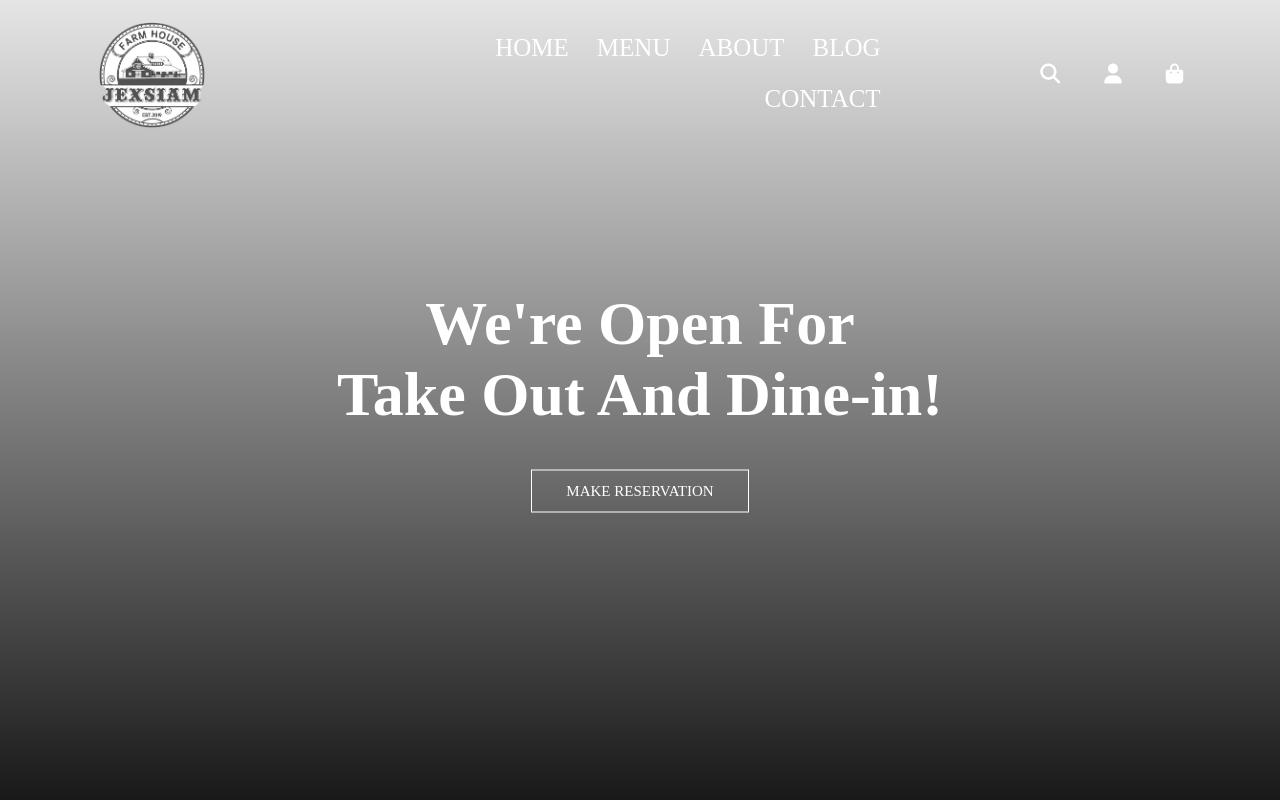
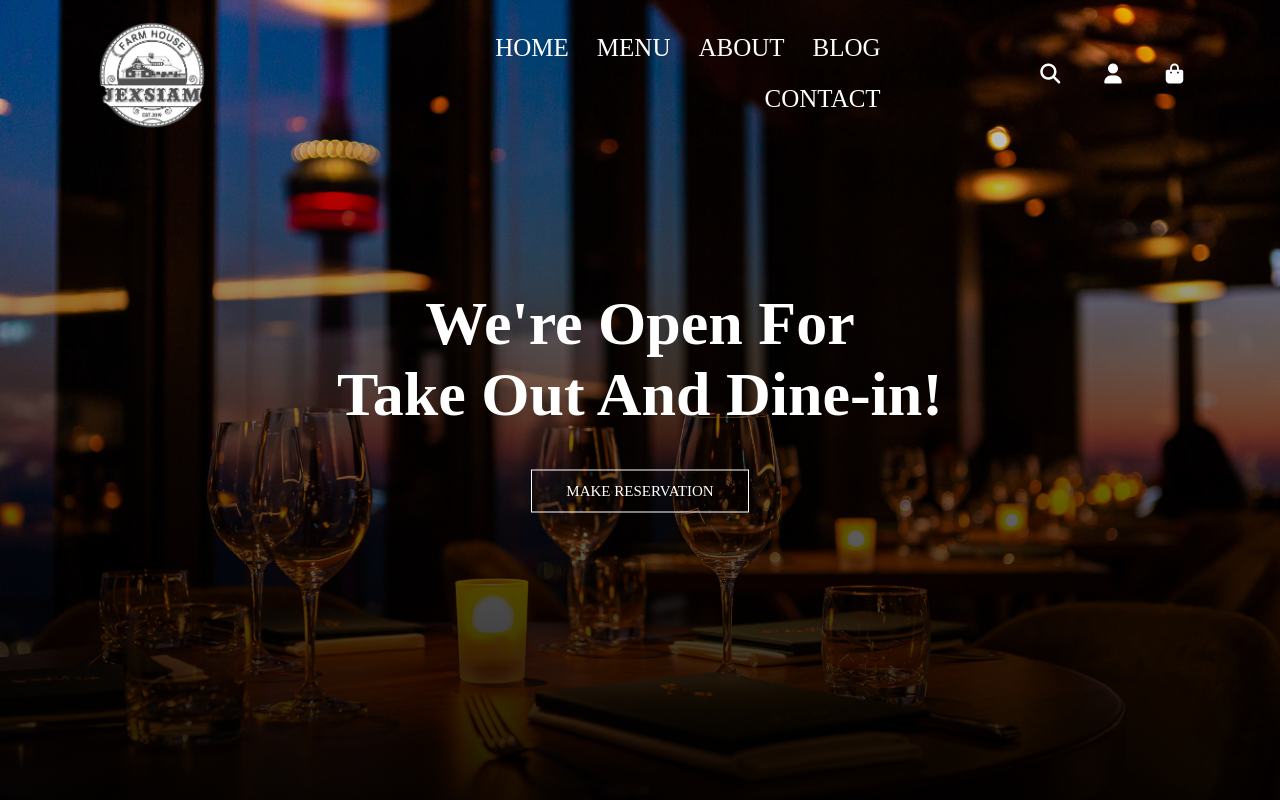
Before and after one commit to tuan1507/BWD-Demo, a plain HTML site: page index.html in a window 1280 px wide. Shown: the top 800 px of the page. Drawn offline with Linux system fonts and the light colour scheme; files that its build step writes are made by us from their sources; files whose address does not match are found by name.

Commit message:
Update main.css

```diff
--- a/asset/css/main.css
+++ b/asset/css/main.css
@@ -7,7 +7,7 @@
 .header {
     min-height: 100vh;
     width: 100%;
-    background-image: linear-gradient(rgba(0, 0, 0, 0.1), rgba(0, 0, 0, 0.9)), url(asset/img/Canoe-Interior-Evening-Vibes-5170.jpg);
+    background-image: linear-gradient(rgba(0, 0, 0, 0.1), rgba(0, 0, 0, 0.9)), url(file:///D:/1.Lap%20trinh/4.HTML/4.Project/Project_main/asset/img/Canoe-Interior-Evening-Vibes-5170.jpg);
     /* background-repeat: no-repeat; */
     background-size: cover;
     position: relative;
```
